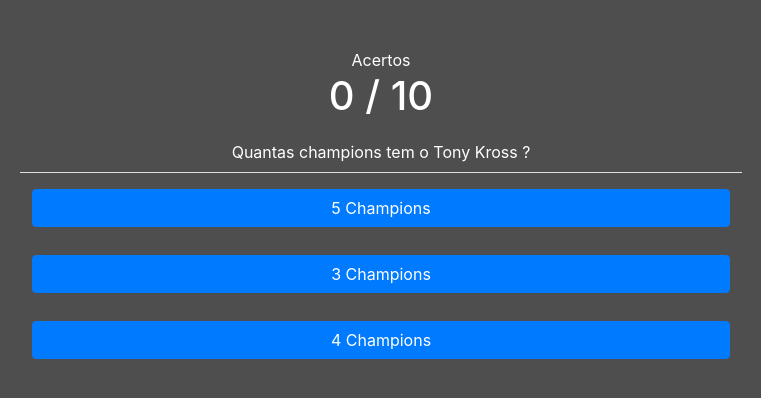
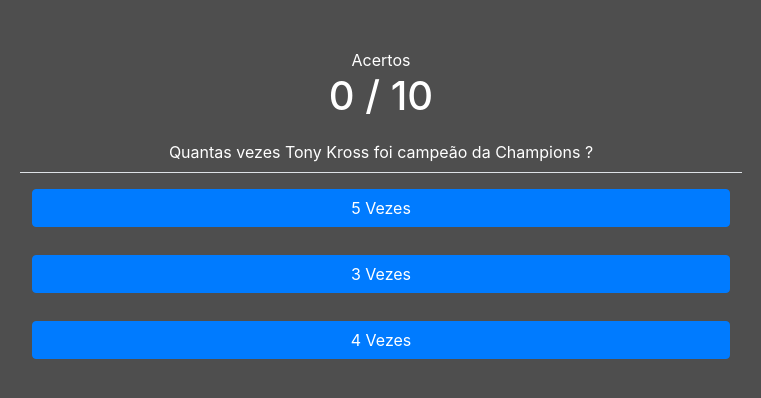
Before and after one commit to Rafael0125/Quiz_Game, an Angular app in the folder quiz/: page / in a window 1280 px wide. Shown: the top 398 px of the page, without its empty margins (259-1020 px from the left). Built offline with nearby package versions, Linux system fonts and the light colour scheme.

Commit message:
Criado a build v4

```diff
--- a/quiz/src/app/app.component.html
+++ b/quiz/src/app/app.component.html
@@ -1 +1,28 @@
-<app-game></app-game>
+
+
+
+<div *ngIf ='jogoEmAndamento; else fimDeJogo'>
+    <app-game (encerrarJogo)="encerrarJogo($event)"></app-game>
+</div>
+
+<ng-template #fimDeJogo>
+    <div *ngIf="tipoEncerramento === 'derrota',else fimDeJogoVitoria" class="container mt-5 d-flex justify-content-center align-items-center" style="height: 400px;">
+        <div class="row">
+            <div class="col-12 my-3 text-center">
+                <h1 class=" text-danger"> Fim de jogo, você perdeu</h1>
+                <button type="button" (click)="reiniciarJogo()" class="btn btn-primary"> Recomeçar </button>
+            </div>
+        </div>
+    </div>
+</ng-template>
+
+<ng-template #fimDeJogoVitoria>
+    <div class="container mt-5 d-flex justify-content-center align-items-center" style="height: 400px;">
+        <div class="row">
+            <div class="col-12 my-3 text-center">
+                <h1 class=" text-success"> Fim de jogo, você venceu </h1>
+                <button type="button" (click)="reiniciarJogo()" class="btn btn-primary"> Recomeçar </button>
+            </div>
+        </div>
+    </div>
+</ng-template>
--- a/quiz/src/app/app.component.ts
+++ b/quiz/src/app/app.component.ts
@@ -6,5 +6,31 @@
   styleUrls: ['./app.component.css']
 })
 export class AppComponent {
-  title = 'quiz';
+
+  public jogoEmAndamento: boolean = true
+  public tipoEncerramento : string | undefined
+
+
+
+
+
+  public encerrarJogo(tipo:string):void{
+    this.jogoEmAndamento = false
+    this.tipoEncerramento = tipo
+  }
+
+  public reiniciarJogo(): void {
+    this.jogoEmAndamento = true
+    this.tipoEncerramento = undefined
+  }
+
+
+
+
+
+
+
+
+
+
 }
--- a/quiz/src/app/app.module.ts
+++ b/quiz/src/app/app.module.ts
@@ -15,4 +15,8 @@
   providers: [],
   bootstrap: [AppComponent]
 })
-export class AppModule { }
+export class AppModule {
+
+
+
+}
--- a/quiz/src/app/game/game.component.ts
+++ b/quiz/src/app/game/game.component.ts
@@ -1,4 +1,4 @@
-import { Component, OnInit } from '@angular/core';
+import { Component, OnInit, EventEmitter, Output, OnDestroy } from '@angular/core';
 import { Questoes } from '../shared/questoes.model';
 import { QUESTOES } from './questoes-mock';
 
@@ -7,7 +7,7 @@
   templateUrl: './game.component.html',
   styleUrls: ['./game.component.css']
 })
-export class GameComponent implements OnInit {
+export class GameComponent implements OnInit, OnDestroy {
 
   public questoes:Questoes[]=QUESTOES
   public rodada:number = 0
@@ -15,31 +15,35 @@
 
   public placar:number = 0
 
-  constructor() {
-  }
+  @Output() public encerrarJogo: EventEmitter<string> = new EventEmitter()
+
+
+  constructor() {}
 
   ngOnInit() {}
 
+  ngOnDestroy() {}
+
   public responder(resposta:Event){
-    let teste = (<HTMLInputElement> resposta.target).value
+    let retorno = (<HTMLInputElement> resposta.target).value
 
-    if(teste === this.questao.respostaCerta){
-      alert('Resposta Correta ')
+    if(retorno === this.questao.respostaCerta){
       this.placar ++
-      this.rodada ++
-
-      this.atualizaRodada()
-
-      if(this.rodada === this.questoes.length){
-        alert('Jogo encerrado')
-      }
-
-    } else{
-      alert('Resposta Errada')
       this.rodada ++
       this.atualizaRodada()
 
+    } else{
+      this.rodada ++
+      this.atualizaRodada()
+    }
+    if(this.rodada === this.questoes.length){
+      alert(`Jogo encerrado, você acertou ${this.placar} de ${this.questoes.length}`)
 
+      if(this.placar === this.questoes.length){
+        this.encerrarJogo.emit('vitoria')
+      }if(this.placar !== this.questoes.length){
+        this.encerrarJogo.emit('derrota')
+      }
     }
   }
 
--- a/quiz/src/app/game/questoes-mock.ts
+++ b/quiz/src/app/game/questoes-mock.ts
@@ -2,10 +2,10 @@
 
 export const QUESTOES: Questoes[] = [
     {
-        pergunta : "Quantas champions tem o Tony Kross ?",
-        resposta1 : "5 Champions",
-        resposta2 : "3 Champions",
-        resposta3 : "4 Champions",
+        pergunta : "Quantas vezes Tony Kross foi campeão da Champions ?",
+        resposta1 : "5 Vezes",
+        resposta2 : "3 Vezes",
+        resposta3 : "4 Vezes",
         respostaCerta : '1'
     },
 
```
